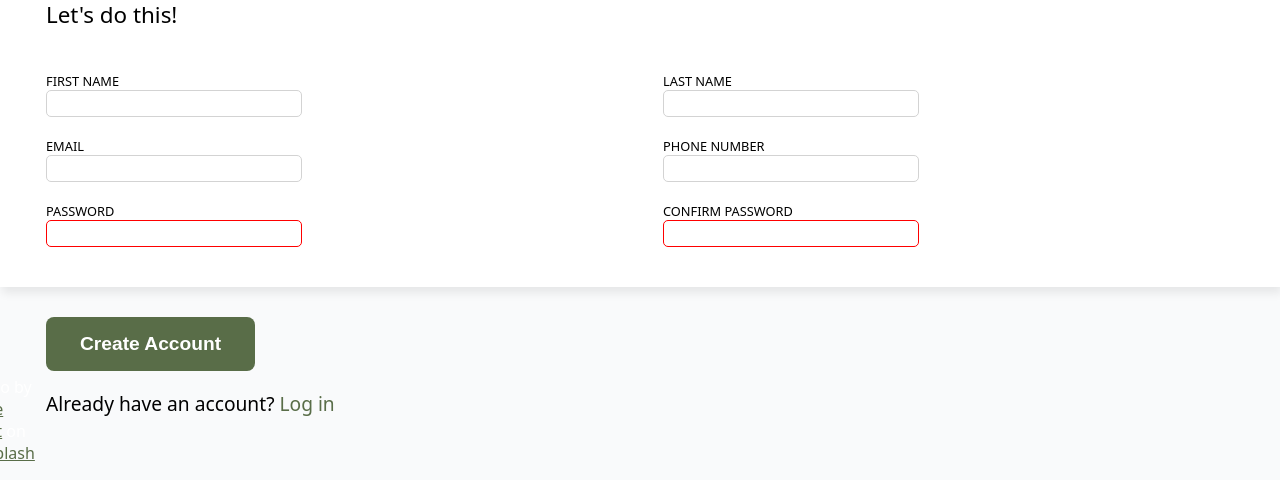
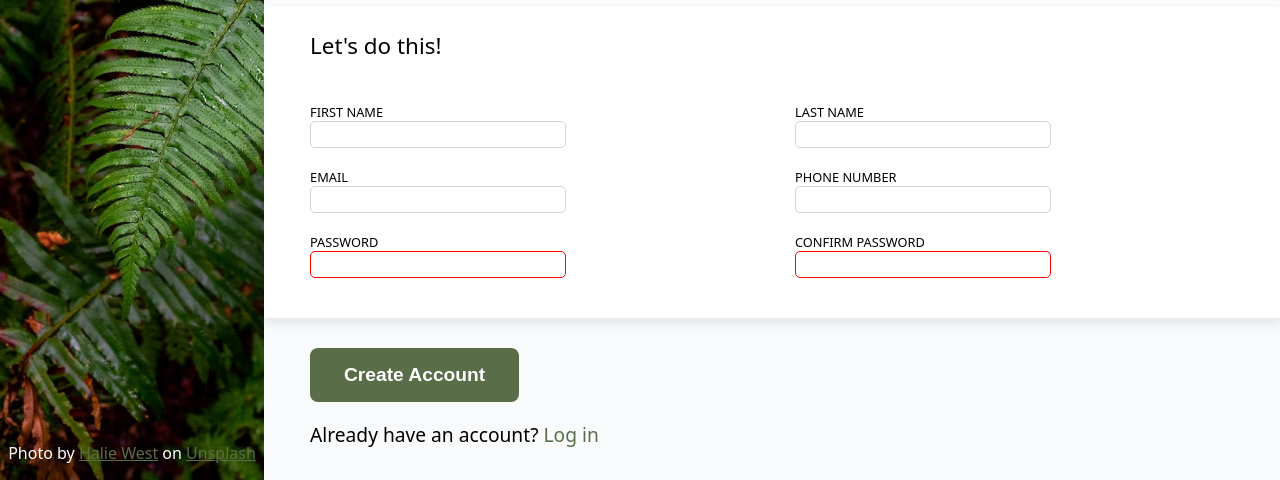
Before and after one commit to SanctusFides/TOP-signup, a plain HTML site: page index.html in a window 1280 px wide. Shown: the part 320-800 px from the top of the page. Drawn offline with Linux system fonts and the light colour scheme.

Commit message:
Final Test

```diff
--- a/style.css
+++ b/style.css
@@ -26,7 +26,7 @@ body {
     align-items: center;
     background-image: url("plant.avif");
     background-size: cover;
-    max-width: 33vw;
+    width: 33%;
     height: 100vh;
     color: white;
 }
```
